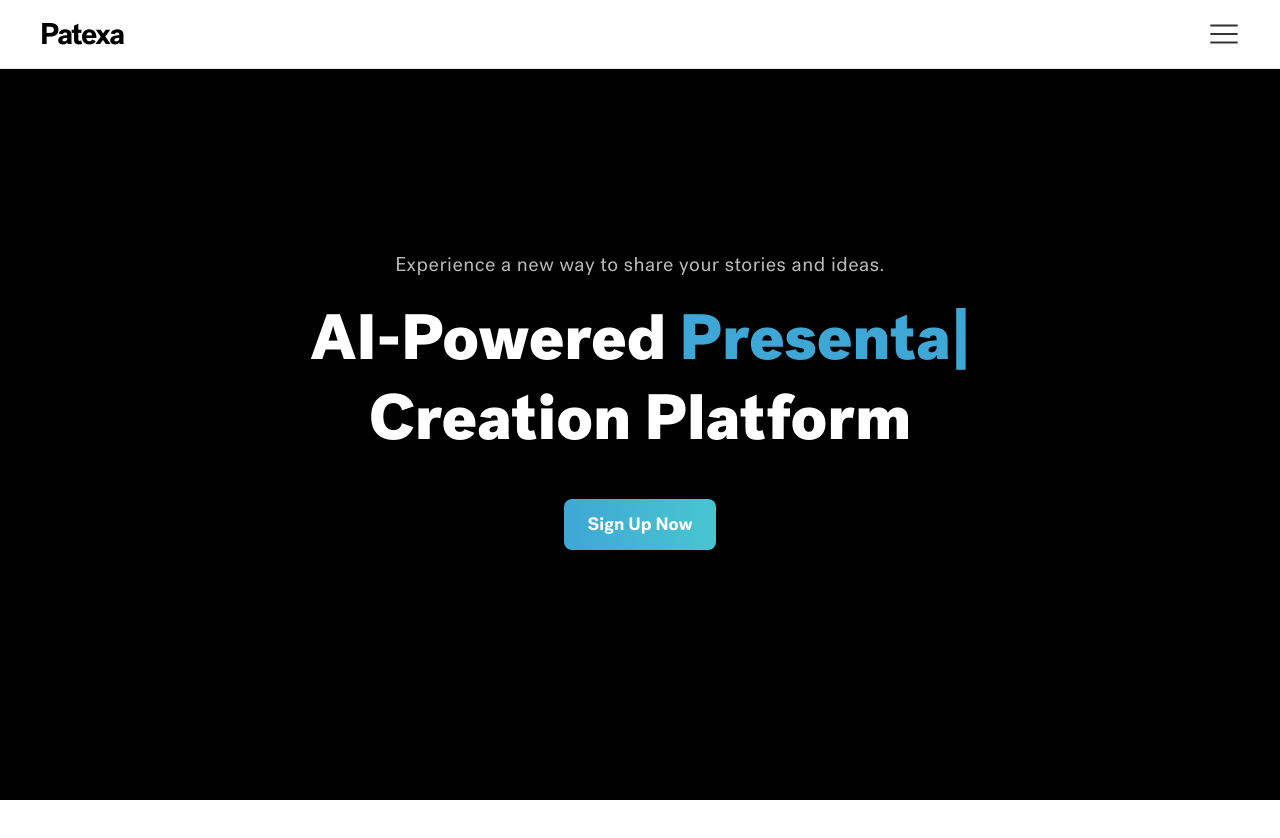
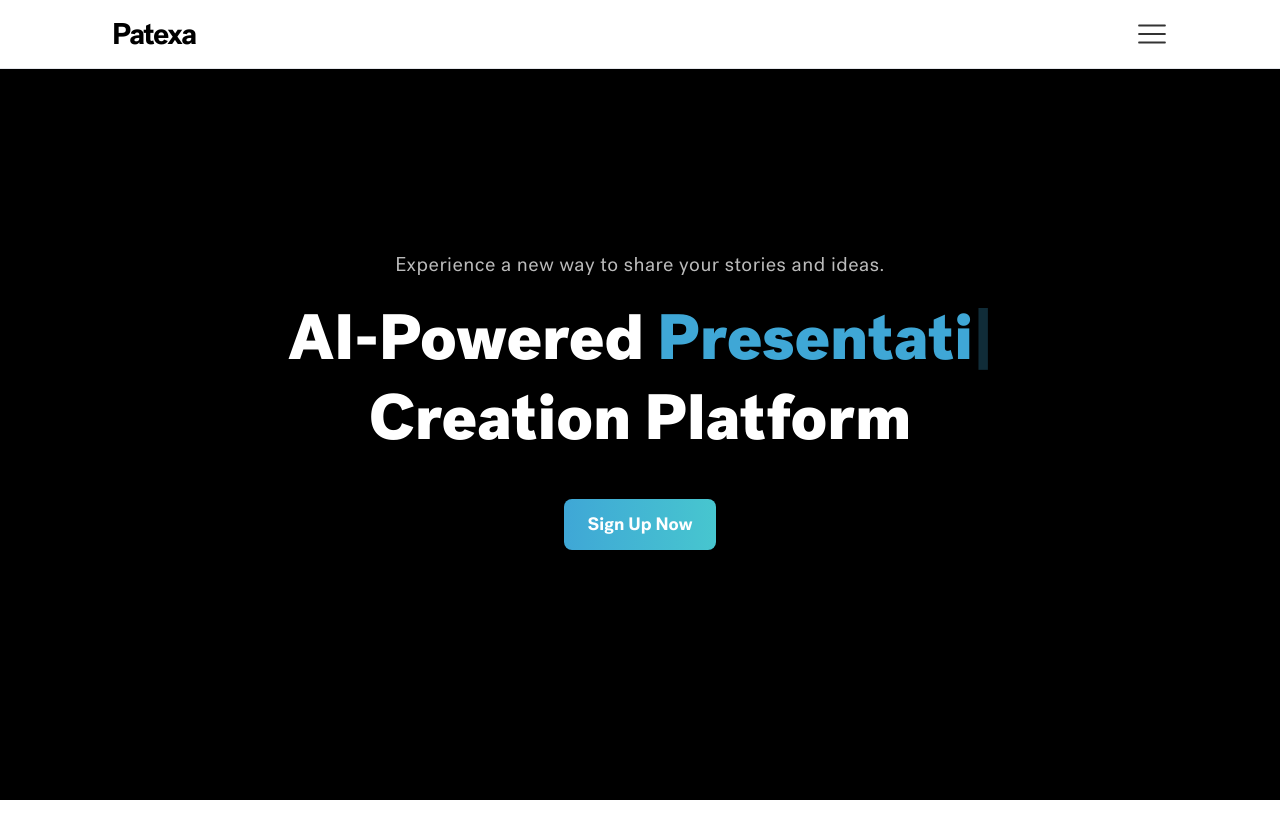
Before and after one commit to CZEJAY/demo, a Next.js app: page / in a window 1280 px wide. Shown: the top 838 px of the page. Before the commit the page ends 800 px from the top, so only its background shows below. Built offline with nearby package versions, Linux system fonts and the light colour scheme.

Commit message:
initial commit

```diff
--- a/app/page.tsx
+++ b/app/page.tsx
@@ -2,7 +2,7 @@ import { HeroSection } from "@/components/Landing Page/HeroSection";
 
 export default function Home() {
   return (
-    <main>
+    <main className="h-[200vh]">
       <HeroSection />
     </main>
   );
--- a/components/Landing Page/HeroSection.tsx
+++ b/components/Landing Page/HeroSection.tsx
@@ -12,7 +12,7 @@ export function HeroSection() {
             Experience a new way to share your stories and ideas.
           </span>
 
-          <div className="max-w-4xl transition-all delay-500 ease-linear">
+          <div className="max-w-4xl">
             <h1 className=" leading-tight text-[4rem] max-lg:text-[2.5rem] text-white font-bold max-lg:font-medium inline-block">
               AI-Powered{" "}
               <span className="text-deepTeal inline-block">
@@ -32,7 +32,7 @@ export function HeroSection() {
                     deleteSpeed: 100, // Adjust the speed of deletion
                   }}
                 />
-              </span>{" "}
+              </span>
               Creation Platform
             </h1>
           </div>
--- a/components/shared/Header.tsx
+++ b/components/shared/Header.tsx
@@ -3,7 +3,7 @@ import { RxHamburgerMenu } from "react-icons/rx";
 
 export function Header() {
   return (
-    <header className="fixed top-0 left-0 right-0 p-4 bg-white border-b border-b-red-charcoal">
+    <header className="fixed top-0 left-0 right-0 p-4 lg:px-28 bg-white border-b border-b-red-charcoal">
       <div className="max-content flex items-center justify-between">
         <span className="text-black font-medium text-3xl tracking-tighter">
           Patexa
```
